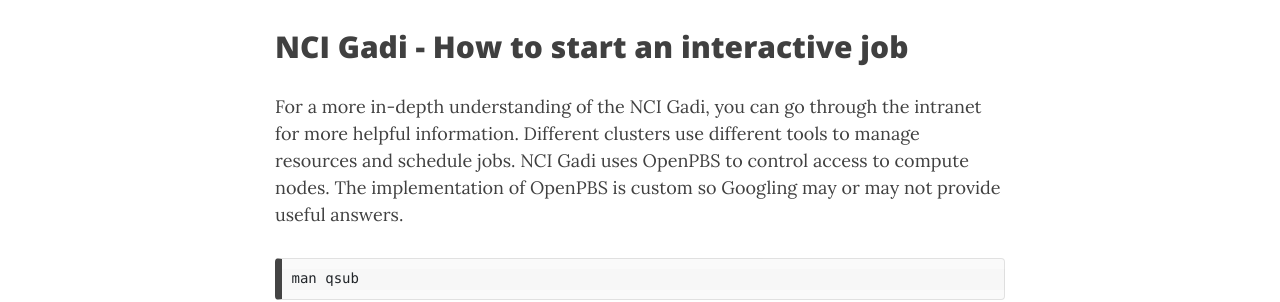
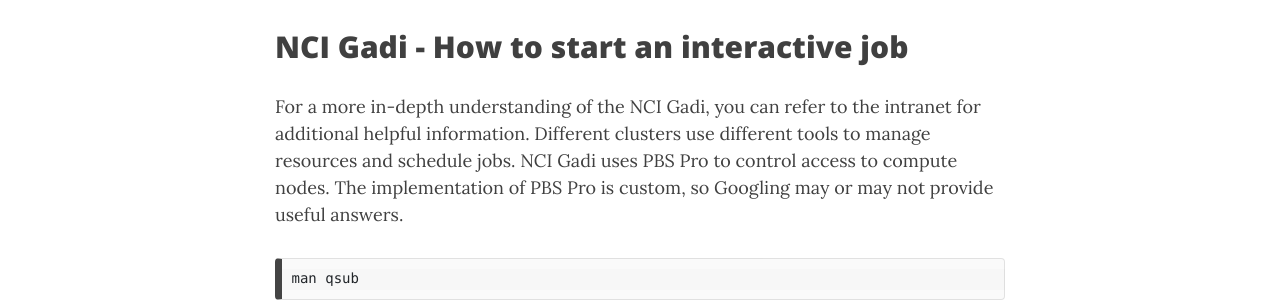
Before and after one commit to theheking/intro-to-command-line-hpc, a Jekyll site: the page built from practical_overview/7A_Writing_Scripts_workingwithdata.md, in a window 1280 px wide and 900 px high, scrolled down 826 px. Shown: the part 165-467 px from the top of the window. Built offline with Jekyll 4.4.1, drawn with Linux system fonts in a browser that asks for light colours; nearby versions of some CDN libraries; comment, search, counter and statistics services are not loaded; some of the changed text lies outside the part shown.

Commit message:
Update 7A_Writing_Scripts_workingwithdata.md

```diff
--- a/practical_overview/7A_Writing_Scripts_workingwithdata.md
+++ b/practical_overview/7A_Writing_Scripts_workingwithdata.md
@@ -31,7 +31,7 @@
 
 NCI Gadi - How to start an interactive job
 -----------------------------------------
-For a more in-depth understanding of the NCI Gadi, you can go through the intranet for more helpful information. Different clusters use different tools to manage resources and schedule jobs. NCI Gadi uses OpenPBS to control access to compute nodes. The implementation of OpenPBS is custom so Googling may or may not provide useful answers.
+For a more in-depth understanding of the NCI Gadi, you can refer to the intranet for additional helpful information. Different clusters use different tools to manage resources and schedule jobs. NCI Gadi uses PBS Pro to control access to compute nodes. The implementation of PBS Pro is custom, so Googling may or may not provide useful answers.
 
     man qsub
 
@@ -161,7 +161,7 @@
 
 Vocabulary
 -----------
-The role of the OpenPBS scheduler is to match available resources to jobs.
+The role of the PBS Pro scheduler is to match available resources to jobs.
 In different contexts, the terms can have varying meanings. However, if we focus on the context of HPC, here are the definitions:
 > A *cluster* consists of multiple compute nodes.
 > A *node* refers to a unit within a computer cluster, typically a computer. It usually has one or two CPUs, each with multiple cores. The cores on the same CPU share memory, but memory is generally not shared between CPUs.
```
